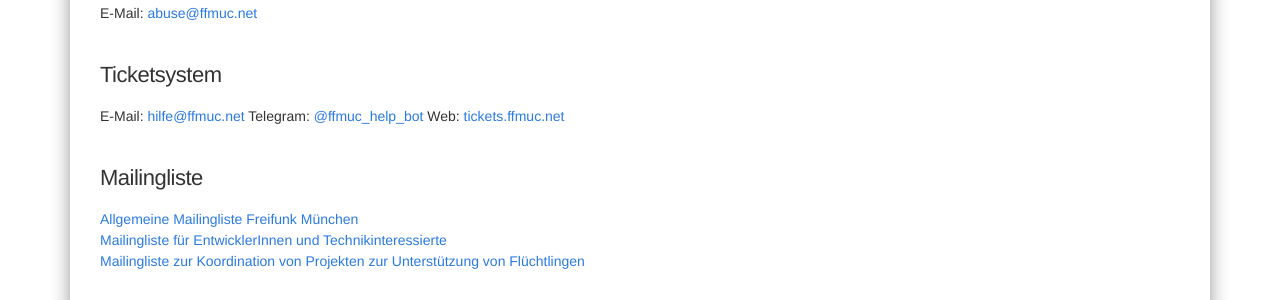
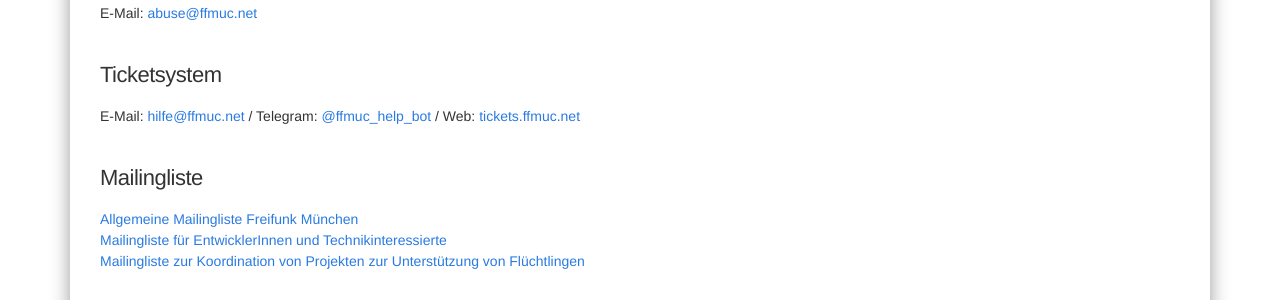
Before and after one commit to freifunkMUC/freifunkmuc.github.io, a Jekyll site: the page built from kontakt.md, in a window 1280 px wide and 900 px high, scrolled down 492 px. Shown: the part 152-452 px from the top of the window. Built offline with Jekyll 4.4.1, drawn with Linux system fonts in a browser that asks for light colours; part of the change alters nothing that is shown.

```diff
--- a/kontakt.md
+++ b/kontakt.md
@@ -24,9 +24,7 @@ E-Mail: [abuse@ffmuc.net](mailto:abuse@ffmuc.net)
 
 ### Ticketsystem
 
-E-Mail: [hilfe@ffmuc.net](mailto:hilfe@ffmuc.net)
-Telegram: [@ffmuc_help_bot](https://t.me/ffmuc_help_bot)
-Web: [tickets.ffmuc.net](https://tickets.ffmuc.net)
+E-Mail: [hilfe@ffmuc.net](mailto:hilfe@ffmuc.net) / Telegram: [@ffmuc_help_bot](https://t.me/ffmuc_help_bot) / Web: [tickets.ffmuc.net](https://tickets.ffmuc.net)
 
 ### Mailingliste
 
```
